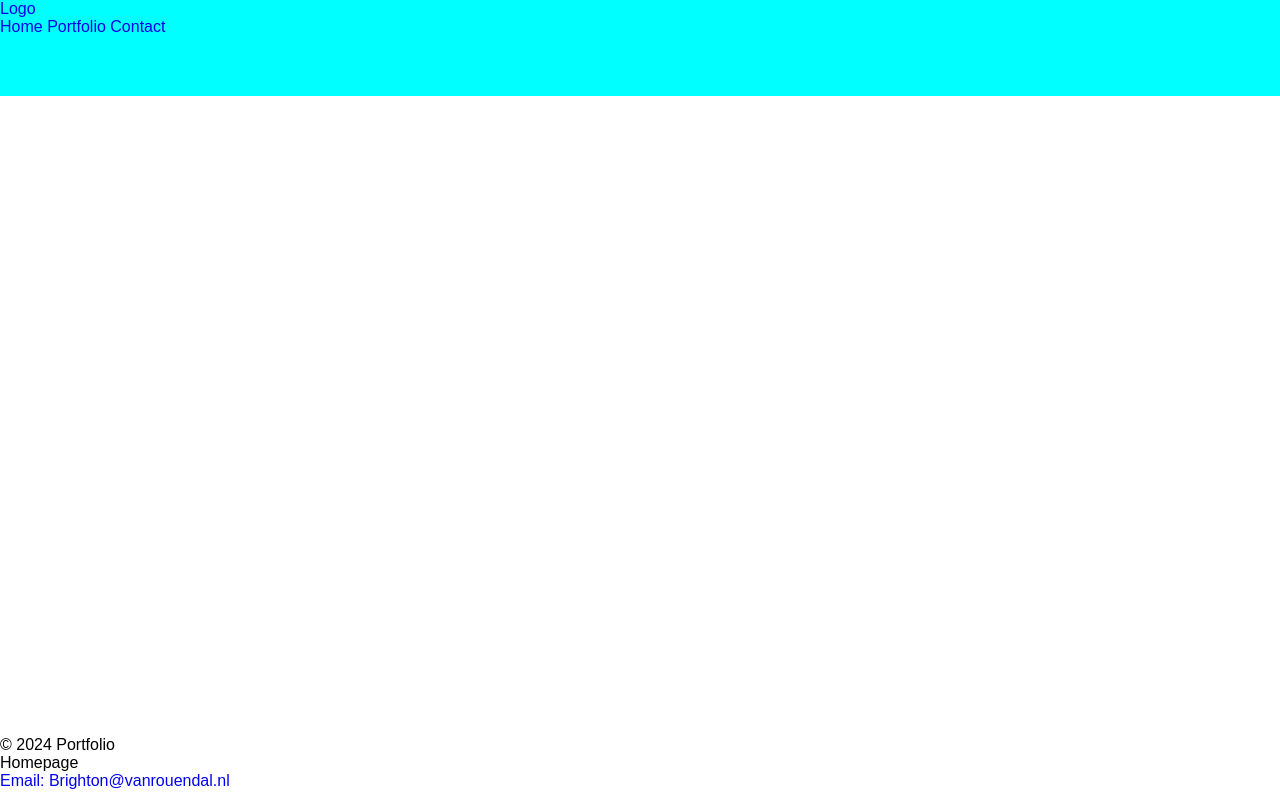
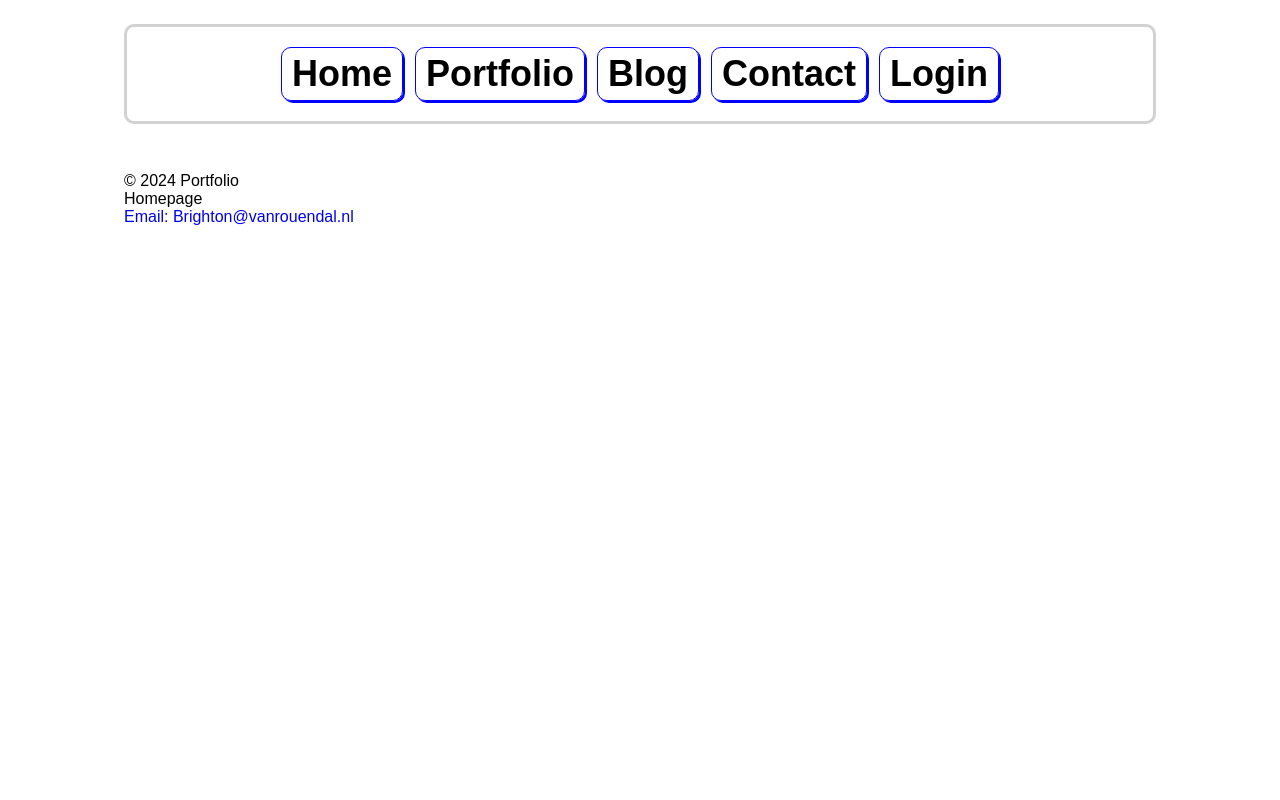
Before and after one commit to Brighton-code/Portfolio, a PHP site: page / in a window 1280 px wide. Run offline with PHP 8.4, Linux system fonts and the light colour scheme.

Commit message:
header/navbar css done

```diff
--- a/public/css/base.css
+++ b/public/css/base.css
@@ -8,6 +8,27 @@
 
 body {
 	height: 100vh;
-	display: grid;
-	grid-template-rows: 0.15fr 1fr 0.1fr;
+	/* display: grid;
+	grid-template-rows: 0.15fr 1fr 0.1fr; */
 }
+
+.container {
+	max-width: 1080px;
+	margin: auto;
+	padding: 24px;
+
+	display: flex;
+	flex-direction: column;
+	gap: 24px;
+}
+
+
+.main-border {
+	border-color: rgb(210, 210, 210);
+	border: 3px solid rgb(210, 210, 210);
+	border-radius: 10px;
+	transition: border-color 1s;
+}
+.main-border:hover {
+	border-color: blue;
+}
--- a/public/css/header.css
+++ b/public/css/header.css
@@ -1,3 +1,29 @@
 header {
-	background-color: aqua;
+	height: 100px;
+
+	display: flex;
+	align-items: center;
+	justify-content: center;
 }
+
+
+header > nav {
+	display: flex;
+	gap: 12px;
+}
+
+header a {
+	color: black;
+	text-decoration: none;
+	padding: 5px 10px;
+	font-size: 36px;
+	font-weight: bold;
+	border: 1px solid blue;
+	border-radius: 10px;
+	box-shadow: 2px 2px blue; /* verander naar 1px? */
+}
+
+header a:hover {
+	color: blue;
+	transition: color 0.5s;
+}
--- a/public/css/landingpage.css
+++ b/public/css/landingpage.css
@@ -1,2 +1,3 @@
 @import url('/public/css/base.css');
 @import url('/public/css/header.css');
+@import url('/public/css/main.css');
--- a/views/landingpage.view.php
+++ b/views/landingpage.view.php
@@ -9,25 +9,28 @@
 </head>
 
 <body>
-	<header>
-		<a href="/" class="logo">Logo</a>
-
-
+	<div class="container">
+		<header class="main-border">
 			<nav id="header-nav">
 				<a href="/">Home</a>
 				<a href="/portfolio">Portfolio</a>
+				<a href="/blog">Blog</a>
 				<!-- <a href="/about">About</a> -->
 				<a href="/contact">Contact</a>
+				<a href="/login">Login</a>
 			</nav>
 		</header>
 
-	<main></main>
+		<main>
+
+		</main>
 
 		<footer>
 			<div>© 2024 Portfolio</div>
 			<div class="breadcrums">Homepage</div>
 			<div><a href="mailto:Brighton@vanrouendal.nl">Email: Brighton@vanrouendal.nl</a></div>
 		</footer>
+	</div>
 </body>
 
 </html>
```
Also changed, not shown: public/css/main.css (added). Lines whose indentation alone changed are shown as unchanged.
